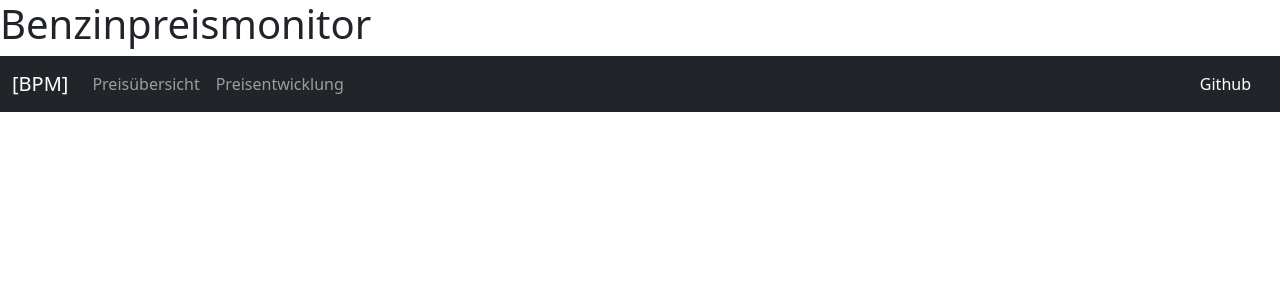
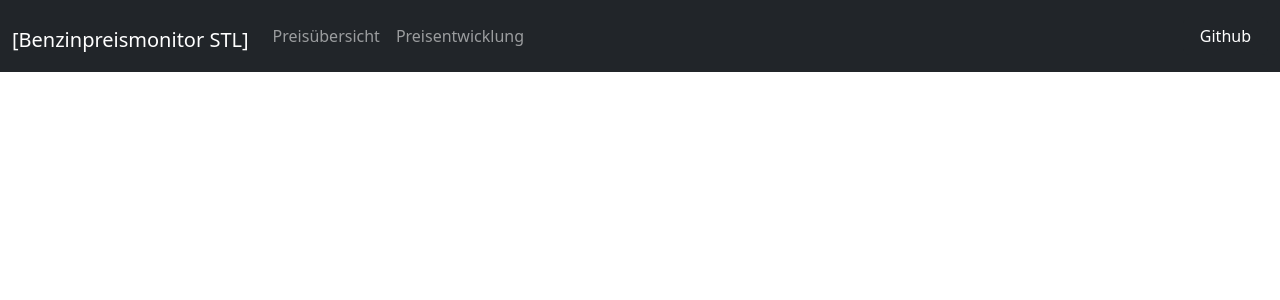
Before and after one commit to SeifertDaniel/fuellogger, a PHP site: template Templates/base.html.twig in a window 1280 px wide. Shown: the top 300 px of the page. Run offline with PHP 8.4, Linux system fonts and the light colour scheme; the template is opened without the code that fills it, so the values that code supplies are empty; some libraries are stand-ins or nearby versions.

Commit message:
adjust frontend headline

```diff
--- a/Templates/header.html.twig
+++ b/Templates/header.html.twig
@@ -1,8 +1,6 @@
-<h1>Benzinpreismonitor</h1>
-
 <nav class="navbar navbar-expand-lg navbar-dark bg-dark">
     <div class="container-fluid">
-        <a class="navbar-brand" href="#">[BPM]</a>
+        <h1><a class="navbar-brand" href="#">[Benzinpreismonitor STL]</a></h1>
         <button class="navbar-toggler" type="button" data-bs-toggle="collapse" data-bs-target="#navbarNavDropdown" aria-controls="navbarNavDropdown" aria-expanded="false" aria-label="Toggle navigation">
             <span class="navbar-toggler-icon"></span>
         </button>
```
